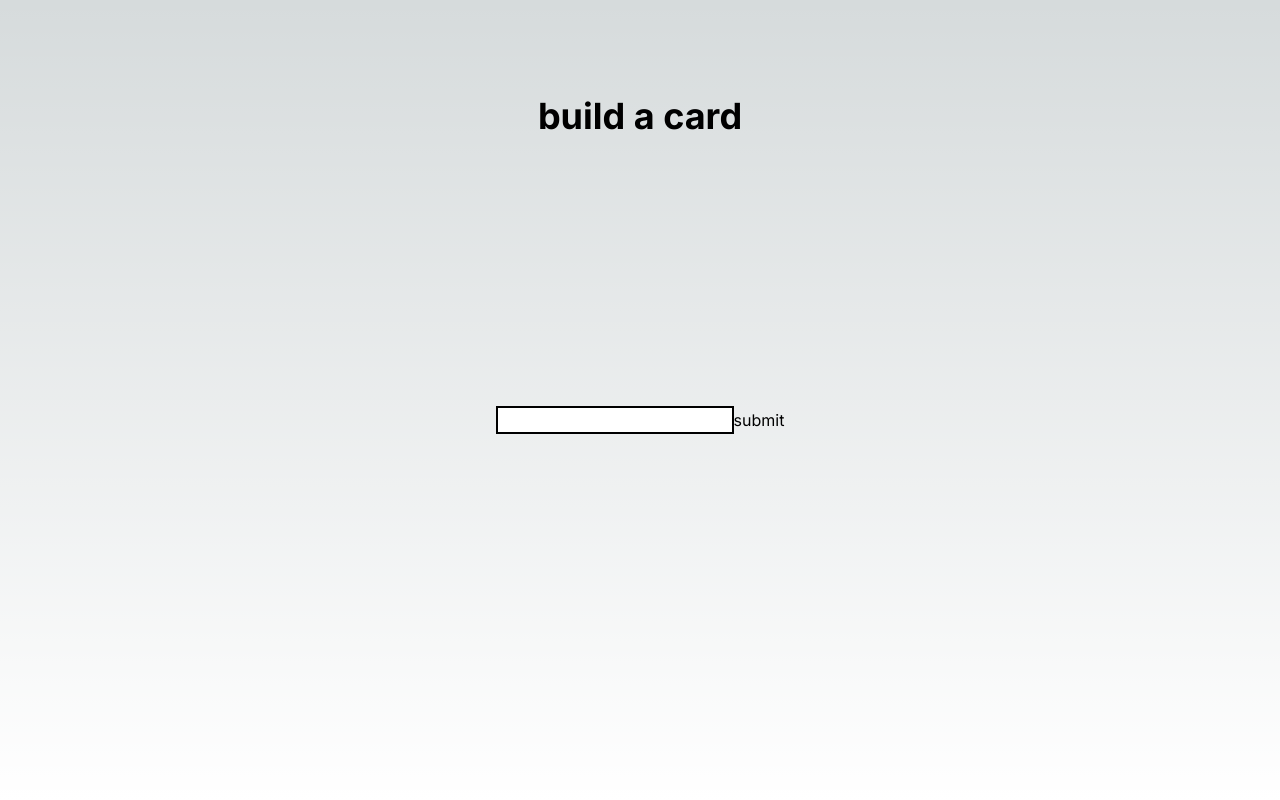
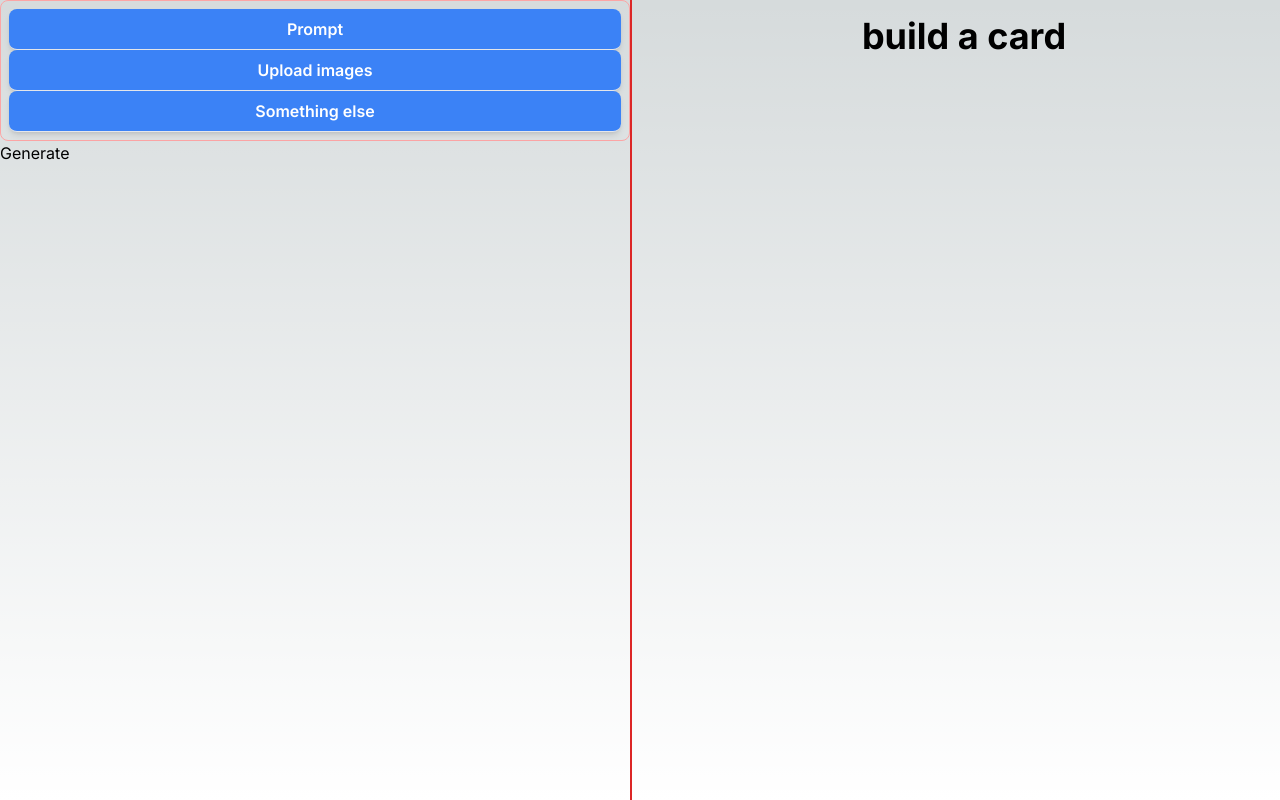
Before and after one commit to ioetbc/card-gen, a Next.js app: page / in a window 1280 px wide. Built offline with nearby package versions, Linux system fonts and the light colour scheme.

Commit message:
basic accordion and navigation

```diff
--- /dev/null
+++ b/src/app/components/accordion-item.tsx
@@ -0,0 +1,28 @@
+import React, {useState} from "react";
+
+type AccordionItemProps = {
+  title: string;
+  children: React.ReactNode;
+};
+
+export const AccordionItem: React.FC<AccordionItemProps> = ({
+  title,
+  children,
+}) => {
+  const [isOpen, setIsOpen] = useState(false);
+  return (
+    <div>
+      <button
+        onClick={() => setIsOpen(!isOpen)}
+        className="w-full py-2 px-4 bg-blue-500 text-white font-semibold rounded-lg shadow-md hover:bg-blue-700 focus:outline-none focus:ring-2 focus:ring-blue-400 focus:ring-opacity-75 border-b border-gray-200"
+      >
+        {title}
+      </button>
+      {isOpen && (
+        <div className="mt-2 bg-white p-4 rounded-lg shadow-md border-b border-gray-200">
+          {children}
+        </div>
+      )}
+    </div>
+  );
+};
--- /dev/null
+++ b/src/app/components/accordion.tsx
@@ -0,0 +1,19 @@
+// Accordion.tsx
+import React, {ReactNode} from "react";
+import {AccordionItem} from "./accordion-item";
+
+type AccordionProps = {
+  data: {title: string; content: ReactNode}[];
+};
+
+export const Accordion: React.FC<AccordionProps> = ({data}) => {
+  return (
+    <div className="w-full p-2 border border-red-300 rounded-lg">
+      {data.map((item, index) => (
+        <AccordionItem key={index} title={item.title}>
+          {item.content}
+        </AccordionItem>
+      ))}
+    </div>
+  );
+};
--- /dev/null
+++ b/src/app/components/navigation.tsx
@@ -0,0 +1,39 @@
+import React from "react";
+import {Accordion} from "./accordion";
+
+interface NavigationProps {
+  handlePromptChange: (value: string) => void;
+  handleImageCreate: () => void;
+}
+
+export const Navigation = ({
+  handlePromptChange,
+  handleImageCreate,
+}: NavigationProps) => {
+  const data = [
+    {
+      title: "Prompt",
+      content: (
+        <input
+          onChange={(event) => handlePromptChange(event.target.value)}
+          className="border-2 border-black"
+        />
+      ),
+    },
+    {
+      title: "Upload images",
+      content: <p>This is the content for Accordion 2.</p>,
+    },
+    {
+      title: "Something else",
+      content: <p>This is the content for Accordion 2.</p>,
+    },
+  ];
+
+  return (
+    <div className="h-screen border-r-2 border-red-600">
+      <Accordion data={data} />
+      <button onClick={handleImageCreate}>Generate</button>
+    </div>
+  );
+};
--- a/src/app/page.tsx
+++ b/src/app/page.tsx
@@ -3,6 +3,7 @@ import {useState} from "react";
 import {useMutation} from "@tanstack/react-query";
 import Image from "next/image";
 import fetch from "node-fetch";
+import {Navigation} from "./components/navigation";
 
 export default function Home() {
   const [prompt, setPrompt] = useState("");
@@ -20,13 +21,11 @@ export default function Home() {
     return data;
   });
 
-  const handlePromptChange = (e: any) => {
-    console.log(e.target.value);
-    setPrompt(e.target.value);
+  const handlePromptChange = (value: string) => {
+    setPrompt(value);
   };
 
-  const handleImageCreate = (event: React.FormEvent) => {
-    event.preventDefault();
+  const handleImageCreate = () => {
     createCard.mutate();
   };
 
@@ -36,20 +35,27 @@ export default function Home() {
   const data = d?.output || [];
 
   return (
-    <main className="flex min-h-screen flex-col items-center justify-between p-24">
-      <h1 className="text-4xl font-bold text-center">build a card</h1>
-      <form onSubmit={handleImageCreate}>
-        <input
-          onChange={handlePromptChange}
-          className="border-2 border-black"
+    <>
+      <main className="grid grid-cols-2 gap-4">
+        <Navigation
+          handlePromptChange={handlePromptChange}
+          handleImageCreate={handleImageCreate}
         />
-        <button type="submit">submit</button>
-      </form>
-      <div className="grid grid-cols-4">
-        {data.map((item: string) => (
-          <Image key={item} src={item} width={512} height={512} alt="card" />
-        ))}
-      </div>
-    </main>
+        <div className="p-4">
+          <h1 className="text-4xl font-bold text-center">build a card</h1>
+          <div className="grid grid-cols-2 gap-4">
+            {data.map((item: string) => (
+              <Image
+                key={item}
+                src={item}
+                width={512}
+                height={512}
+                alt="card"
+              />
+            ))}
+          </div>
+        </div>
+      </main>
+    </>
   );
 }
```
